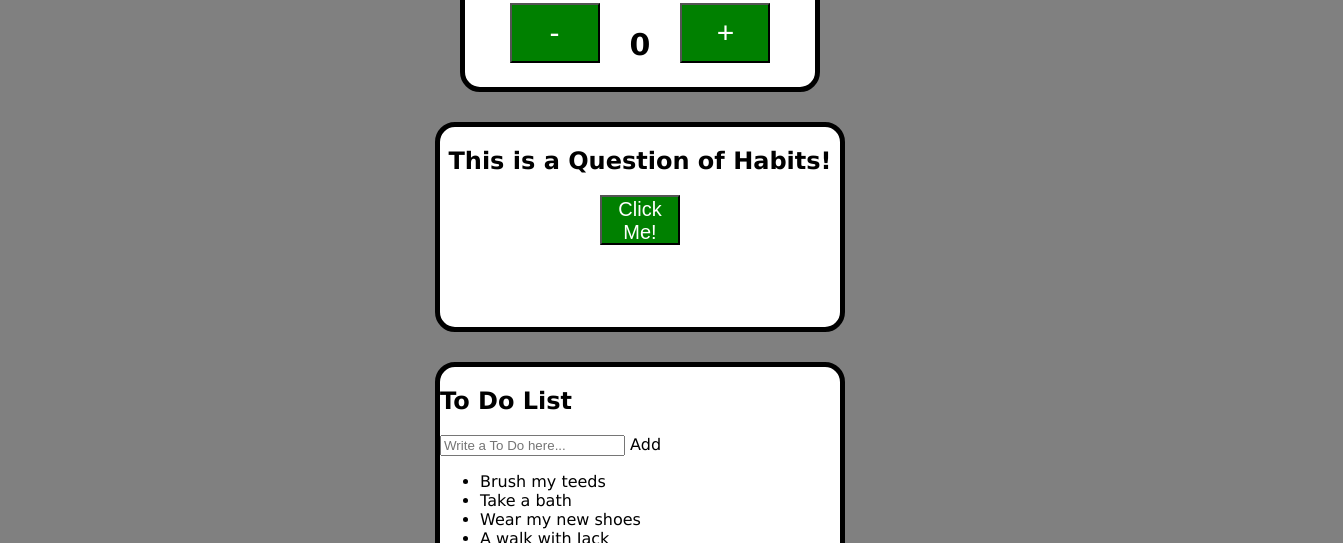
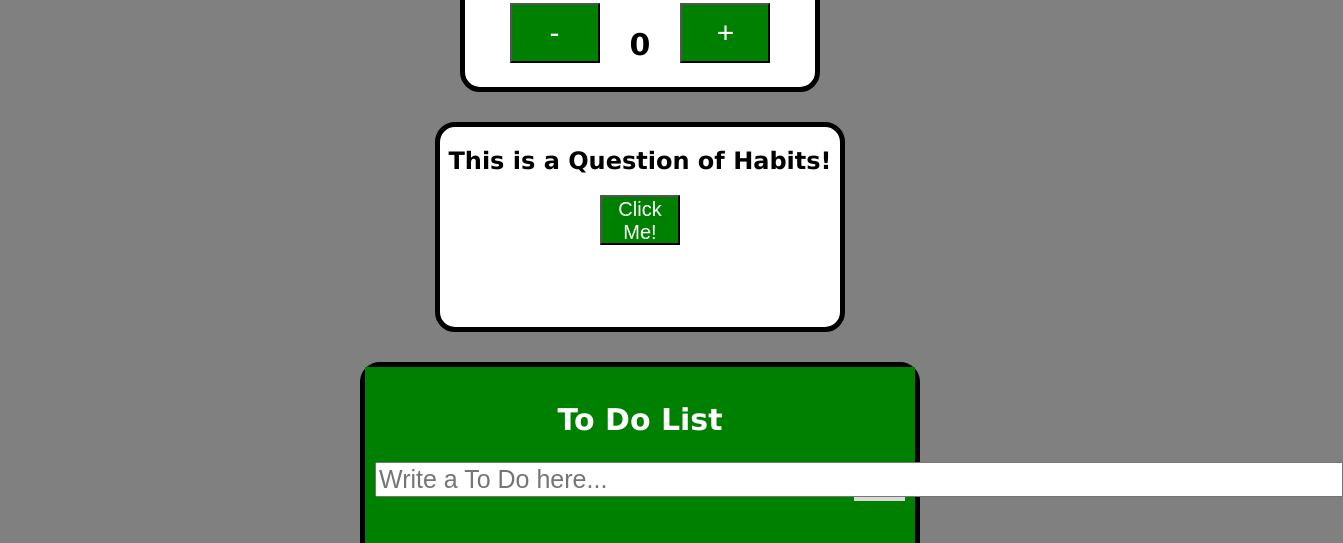
Before and after one commit to kiketion/Clock-CounterJS, a plain HTML site: page index.html in a window 1280 px wide. Shown: the part 336-879 px from the top of the page, 1343 px wide, since content can reach past the window. Drawn offline with Linux system fonts and the light colour scheme.

Commit message:
making the ToDo List

```diff
--- a/index.html
+++ b/index.html
@@ -36,12 +36,8 @@
     <div class="todo-body">
       <div class="todo-header">
         <h2 class="todo-title">To Do List</h2>
-        <input
-          type="text"
-          id="header-to-do"
-          placeholder="Write a To Do here..."
-        />
-        <span onclick="newTodo()" class="add-btn">Add</span>
+        <input type="text" id="inputTodo" placeholder="Write a To Do here..." />
+        <span onclick="newElement()" class="add-btn">Add</span>
       </div>
       <ul id="ulTodo">
         <li>Brush my teeds</li>
--- a/index.js
+++ b/index.js
@@ -78,3 +78,30 @@ function habit1() {
   }
   document.getElementById('answer1').innerText = text;
 }
+
+// To Do List
+function newElement() {
+  let li = document.createElement('li');
+  let inputValue = document.getElementById('inputTodo').value;
+  let t = document.createTextNode(inputValue);
+  li.appendChild(t);
+  if (inputValue === '') {
+    alert('You must write something!');
+  } else {
+    document.getElementById('ulTodo').appendChild(li);
+  }
+  document.getElementById('inputTodo').value = '';
+
+  let span = document.createElement('SPAN');
+  let txt = document.createTextNode('\u00D7');
+  span.className = 'close';
+  span.appendChild(txt);
+  li.appendChild(span);
+
+  for (i = 0; i < close.length; i++) {
+    close[i].onclick = function () {
+      var div = this.parentElement;
+      div.style.display = 'none';
+    };
+  }
+}
--- a/style.css
+++ b/style.css
@@ -113,10 +113,108 @@ body {
   background-color: white;
   border: 5px solid black;
   border-radius: 20px;
-  width: 400px;
-  height: auto;
+  width: 550px;
   margin-left: auto;
   margin-right: auto;
-  justify-content: center;
-  align-items: center;
 }
+
+.todo-header {
+  background-color: green;
+  padding-left: 10px;
+  padding-right: 10px;
+  padding-top: 10px;
+  padding-bottom: 45px;
+  color: white;
+}
+
+.todo-header:after {
+  content: '';
+  display: table;
+  clear: both;
+}
+
+.todo-title {
+  text-align: center;
+  font-size: 30px;
+}
+
+#inputTodo {
+  float: left;
+  position: absolute;
+  width: 75%;
+  font-size: 25px;
+}
+
+.add-btn {
+  padding: 10px;
+  background: #d9d9d9;
+  color: #555;
+  float: right;
+  font-size: 16px;
+  cursor: pointer;
+  transition: 0.3s;
+}
+
+.add-btn:hover {
+  background-color: #bbb;
+}
+
+ul {
+  margin: 0;
+  padding: 0;
+}
+
+ul li {
+  cursor: pointer;
+  position: relative;
+  padding: 12px 8px 12px 40px;
+  list-style-type: none;
+  background: #eee;
+  font-size: 18px;
+  transition: 0.2s;
+
+  /* make the list items unselectable */
+  -webkit-user-select: none;
+  -moz-user-select: none;
+  -ms-user-select: none;
+  user-select: none;
+}
+
+ul li:nth-child(odd) {
+  background: #f9f9f9;
+}
+
+ul li:hover {
+  background: #ddd;
+}
+
+ul li.checked {
+  background: #888;
+  color: #fff;
+  text-decoration: line-through;
+}
+
+ul li.checked::before {
+  content: '';
+  position: absolute;
+  border-color: #fff;
+  border-style: solid;
+  border-width: 0 2px 2px 0;
+  top: 10px;
+  left: 16px;
+  transform: rotate(45deg);
+  height: 15px;
+  width: 7px;
+}
+
+.close {
+  position: absolute;
+  right: 0;
+  top: 0;
+  padding: 12px 16px 12px 16px;
+}
+
+.close:hover {
+  background-color: #f44336;
+  color: white;
+}
```
